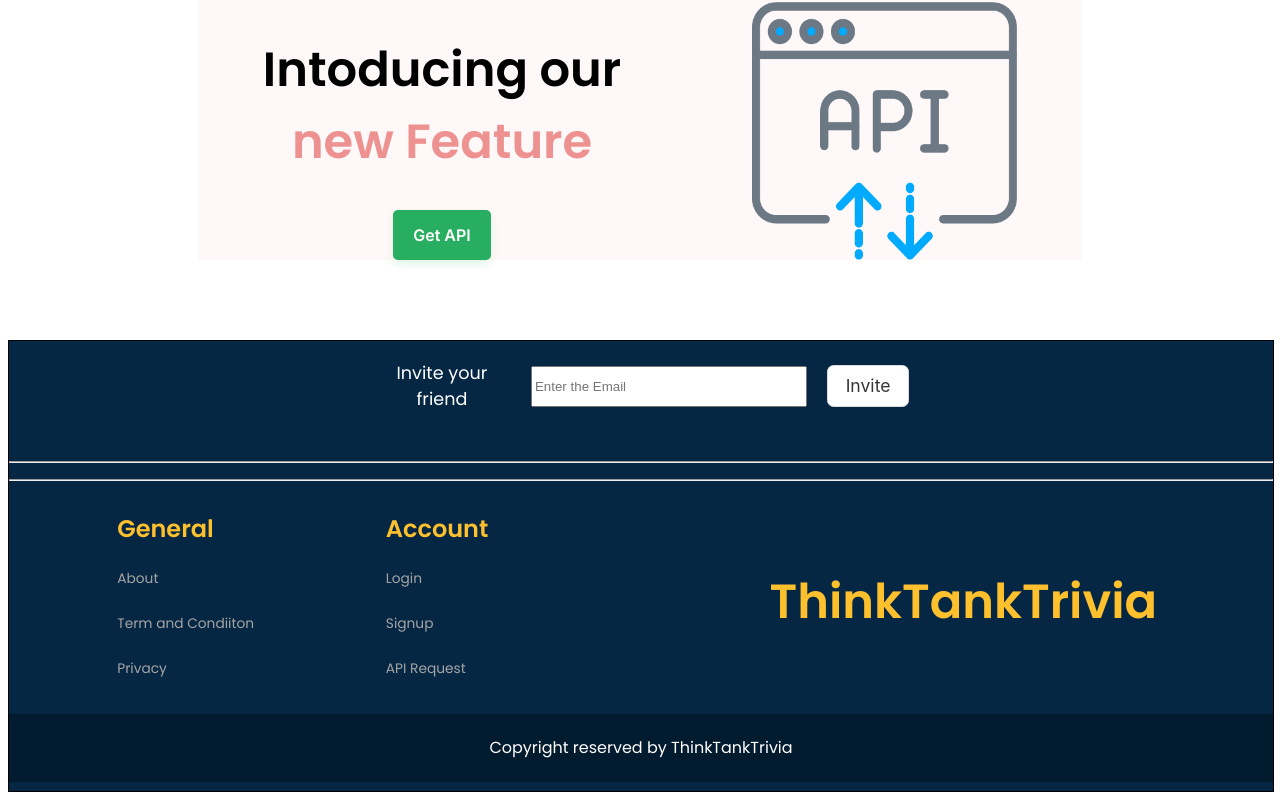
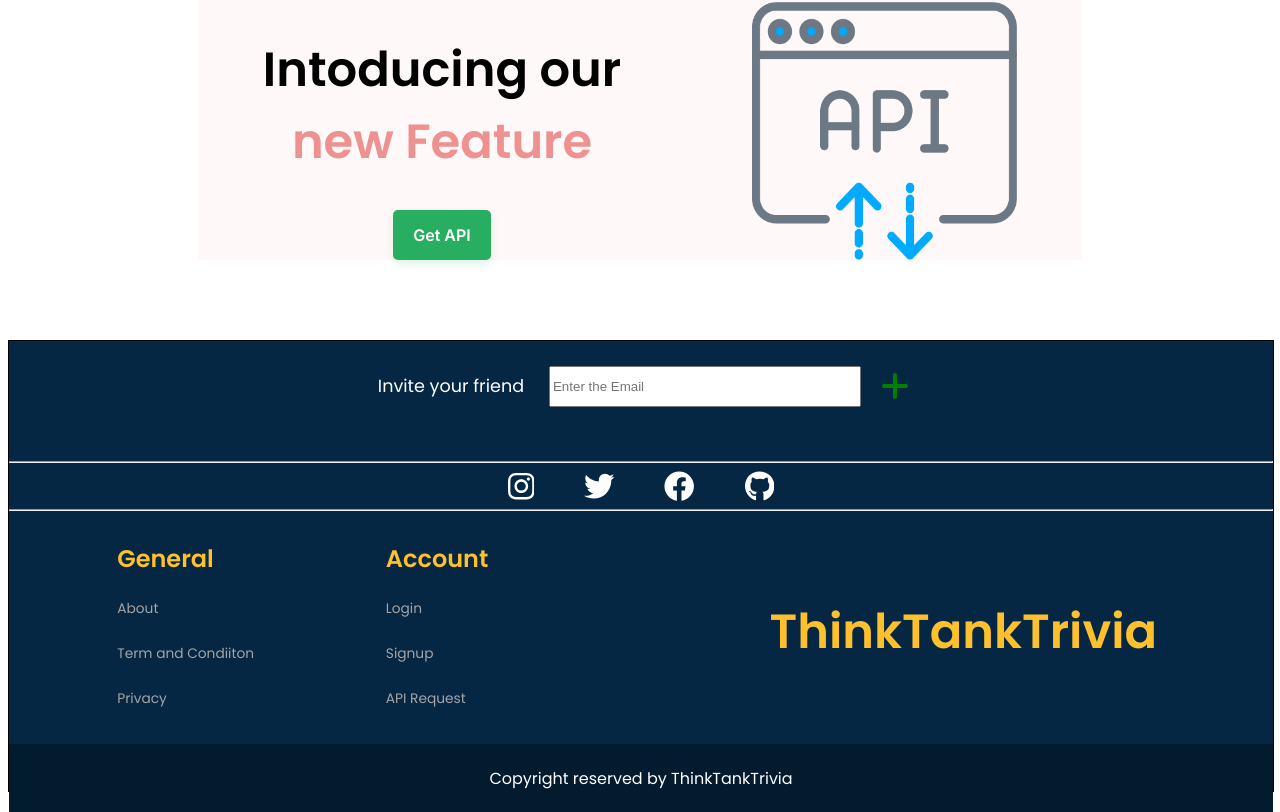
Before and after one commit to algo-maniac/think-tank-trivia, a Next.js app: page / in a window 1280 px wide. Shown: the part 2311-3123 px from the top of the page. Built offline with nearby package versions, Linux system fonts and the light colour scheme; a web font is replaced by a local one.

Commit message:
Font awesome added

```diff
--- a/package.json
+++ b/package.json
@@ -10,6 +10,8 @@
   },
   "dependencies": {
     "@fortawesome/fontawesome-svg-core": "^6.4.2",
+    "@fortawesome/free-solid-svg-icons": "^6.4.2",
+    "@fortawesome/react-fontawesome": "^0.2.0",
     "next": "latest",
     "react": "latest",
     "react-dom": "latest",
--- a/src/app/page.js
+++ b/src/app/page.js
@@ -1,4 +1,10 @@
 import style from './style.module.css'
+import { FontAwesomeIcon } from "@fortawesome/react-fontawesome";
+import {
+  faTwitter,
+  faCircleStop
+} from "@fortawesome/free-solid-svg-icons";
+
 export default function App() {
   return<>
       <div className={style.header}>
@@ -109,15 +115,15 @@ export default function App() {
                 <input name="connect" placeholder="Enter the Email" type="text"></input>
             </div>
             <div className="btn">
-                <button class={style.button60}>Invite</button>
+            <svg xmlns="http://www.w3.org/2000/svg" fill='green' height="2em" viewBox="0 0 448 512"><path d="M256 80c0-17.7-14.3-32-32-32s-32 14.3-32 32V224H48c-17.7 0-32 14.3-32 32s14.3 32 32 32H192V432c0 17.7 14.3 32 32 32s32-14.3 32-32V288H400c17.7 0 32-14.3 32-32s-14.3-32-32-32H256V80z"/></svg>
             </div>
         </div>
         <hr></hr>
         <div className={style.socialMedia}>
-            <i class="fa-brands fa-facebook"></i>
-            <i class="fa-brands fa-square-twitter"></i>
-            <i class="fa-brands fa-google"></i>
-            <i class="fa-brands fa-instagram"></i>
+            <svg xmlns="http://www.w3.org/2000/svg" fill='white' height="1em" viewBox="0 0 448 512"><path d="M224.1 141c-63.6 0-114.9 51.3-114.9 114.9s51.3 114.9 114.9 114.9S339 319.5 339 255.9 287.7 141 224.1 141zm0 189.6c-41.1 0-74.7-33.5-74.7-74.7s33.5-74.7 74.7-74.7 74.7 33.5 74.7 74.7-33.6 74.7-74.7 74.7zm146.4-194.3c0 14.9-12 26.8-26.8 26.8-14.9 0-26.8-12-26.8-26.8s12-26.8 26.8-26.8 26.8 12 26.8 26.8zm76.1 27.2c-1.7-35.9-9.9-67.7-36.2-93.9-26.2-26.2-58-34.4-93.9-36.2-37-2.1-147.9-2.1-184.9 0-35.8 1.7-67.6 9.9-93.9 36.1s-34.4 58-36.2 93.9c-2.1 37-2.1 147.9 0 184.9 1.7 35.9 9.9 67.7 36.2 93.9s58 34.4 93.9 36.2c37 2.1 147.9 2.1 184.9 0 35.9-1.7 67.7-9.9 93.9-36.2 26.2-26.2 34.4-58 36.2-93.9 2.1-37 2.1-147.8 0-184.8zM398.8 388c-7.8 19.6-22.9 34.7-42.6 42.6-29.5 11.7-99.5 9-132.1 9s-102.7 2.6-132.1-9c-19.6-7.8-34.7-22.9-42.6-42.6-11.7-29.5-9-99.5-9-132.1s-2.6-102.7 9-132.1c7.8-19.6 22.9-34.7 42.6-42.6 29.5-11.7 99.5-9 132.1-9s102.7-2.6 132.1 9c19.6 7.8 34.7 22.9 42.6 42.6 11.7 29.5 9 99.5 9 132.1s2.7 102.7-9 132.1z"/></svg>
+            <svg xmlns="http://www.w3.org/2000/svg" fill='white' height="1em" viewBox="0 0 512 512"><path d="M459.37 151.716c.325 4.548.325 9.097.325 13.645 0 138.72-105.583 298.558-298.558 298.558-59.452 0-114.68-17.219-161.137-47.106 8.447.974 16.568 1.299 25.34 1.299 49.055 0 94.213-16.568 130.274-44.832-46.132-.975-84.792-31.188-98.112-72.772 6.498.974 12.995 1.624 19.818 1.624 9.421 0 18.843-1.3 27.614-3.573-48.081-9.747-84.143-51.98-84.143-102.985v-1.299c13.969 7.797 30.214 12.67 47.431 13.319-28.264-18.843-46.781-51.005-46.781-87.391 0-19.492 5.197-37.36 14.294-52.954 51.655 63.675 129.3 105.258 216.365 109.807-1.624-7.797-2.599-15.918-2.599-24.04 0-57.828 46.782-104.934 104.934-104.934 30.213 0 57.502 12.67 76.67 33.137 23.715-4.548 46.456-13.32 66.599-25.34-7.798 24.366-24.366 44.833-46.132 57.827 21.117-2.273 41.584-8.122 60.426-16.243-14.292 20.791-32.161 39.308-52.628 54.253z"/></svg>
+            <svg xmlns="http://www.w3.org/2000/svg" fill='white' height="1em" viewBox="0 0 512 512"><path d="M504 256C504 119 393 8 256 8S8 119 8 256c0 123.78 90.69 226.38 209.25 245V327.69h-63V256h63v-54.64c0-62.15 37-96.48 93.67-96.48 27.14 0 55.52 4.84 55.52 4.84v61h-31.28c-30.8 0-40.41 19.12-40.41 38.73V256h68.78l-11 71.69h-57.78V501C413.31 482.38 504 379.78 504 256z"/></svg>
+            <svg xmlns="http://www.w3.org/2000/svg" fill='white' height="1em" viewBox="0 0 496 512"><path d="M165.9 397.4c0 2-2.3 3.6-5.2 3.6-3.3.3-5.6-1.3-5.6-3.6 0-2 2.3-3.6 5.2-3.6 3-.3 5.6 1.3 5.6 3.6zm-31.1-4.5c-.7 2 1.3 4.3 4.3 4.9 2.6 1 5.6 0 6.2-2s-1.3-4.3-4.3-5.2c-2.6-.7-5.5.3-6.2 2.3zm44.2-1.7c-2.9.7-4.9 2.6-4.6 4.9.3 2 2.9 3.3 5.9 2.6 2.9-.7 4.9-2.6 4.6-4.6-.3-1.9-3-3.2-5.9-2.9zM244.8 8C106.1 8 0 113.3 0 252c0 110.9 69.8 205.8 169.5 239.2 12.8 2.3 17.3-5.6 17.3-12.1 0-6.2-.3-40.4-.3-61.4 0 0-70 15-84.7-29.8 0 0-11.4-29.1-27.8-36.6 0 0-22.9-15.7 1.6-15.4 0 0 24.9 2 38.6 25.8 21.9 38.6 58.6 27.5 72.9 20.9 2.3-16 8.8-27.1 16-33.7-55.9-6.2-112.3-14.3-112.3-110.5 0-27.5 7.6-41.3 23.6-58.9-2.6-6.5-11.1-33.3 2.6-67.9 20.9-6.5 69 27 69 27 20-5.6 41.5-8.5 62.8-8.5s42.8 2.9 62.8 8.5c0 0 48.1-33.6 69-27 13.7 34.7 5.2 61.4 2.6 67.9 16 17.7 25.8 31.5 25.8 58.9 0 96.5-58.9 104.2-114.8 110.5 9.2 7.9 17 22.9 17 46.4 0 33.7-.3 75.4-.3 83.6 0 6.5 4.6 14.4 17.3 12.1C428.2 457.8 496 362.9 496 252 496 113.3 383.5 8 244.8 8zM97.2 352.9c-1.3 1-1 3.3.7 5.2 1.6 1.6 3.9 2.3 5.2 1 1.3-1 1-3.3-.7-5.2-1.6-1.6-3.9-2.3-5.2-1zm-10.8-8.1c-.7 1.3.3 2.9 2.3 3.9 1.6 1 3.6.7 4.3-.7.7-1.3-.3-2.9-2.3-3.9-2-.6-3.6-.3-4.3.7zm32.4 35.6c-1.6 1.3-1 4.3 1.3 6.2 2.3 2.3 5.2 2.6 6.5 1 1.3-1.3.7-4.3-1.3-6.2-2.2-2.3-5.2-2.6-6.5-1zm-11.4-14.7c-1.6 1-1.6 3.6 0 5.9 1.6 2.3 4.3 3.3 5.6 2.3 1.6-1.3 1.6-3.9 0-6.2-1.4-2.3-4-3.3-5.6-2z"/></svg>
         </div>
         <hr></hr>
         <div className={style.footerLinks}>
--- a/src/app/style.module.css
+++ b/src/app/style.module.css
@@ -409,8 +409,10 @@
     font-size: 1.9rem;
 
 }
-
-.socialMedia i{
+.white{
+    color: white;
+}
+.socialMedia{
     width: 25%;
     color: rgb(216, 212, 212);
 }
```
Also changed, not shown: 1 other file (tests, documents, lock files or other folders).
